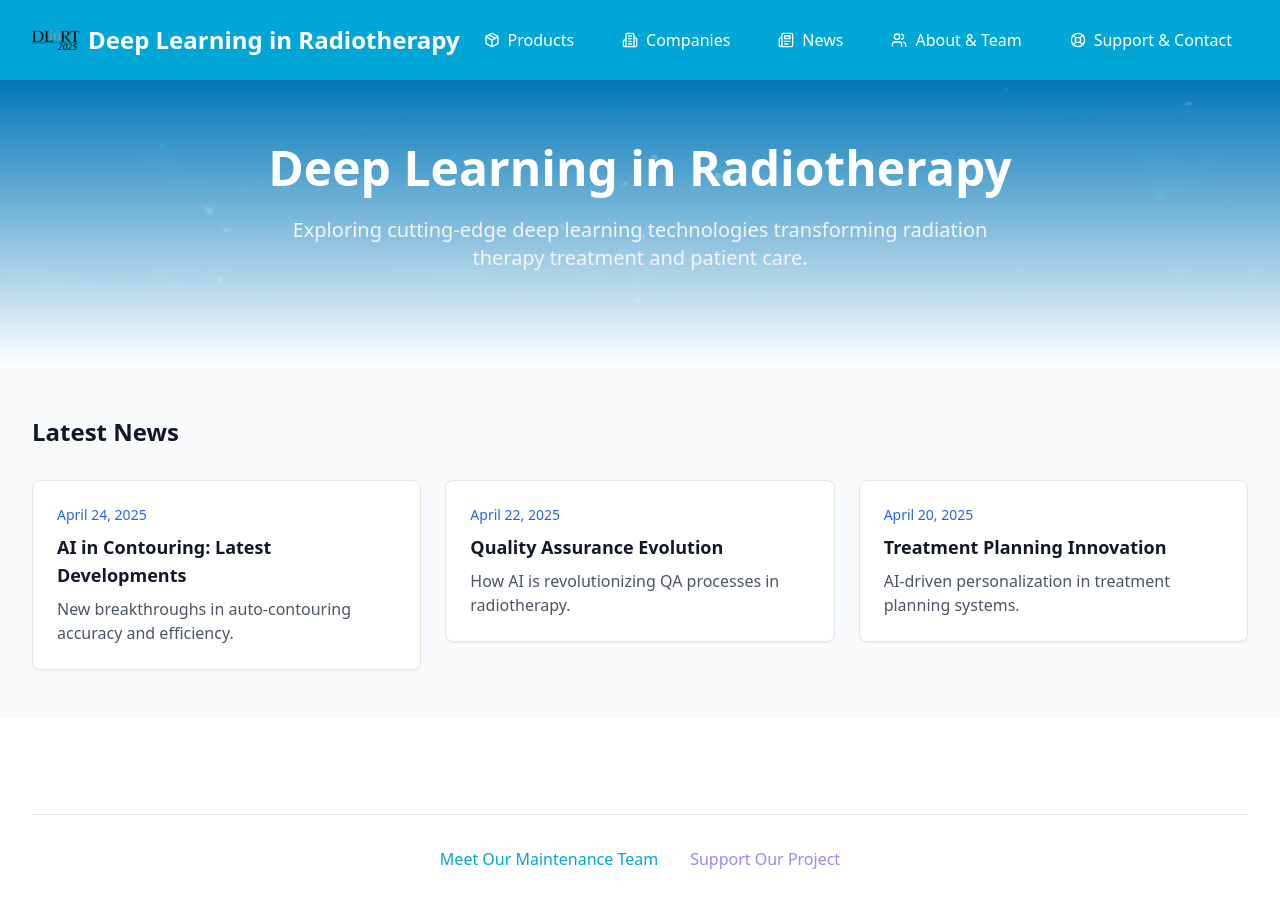
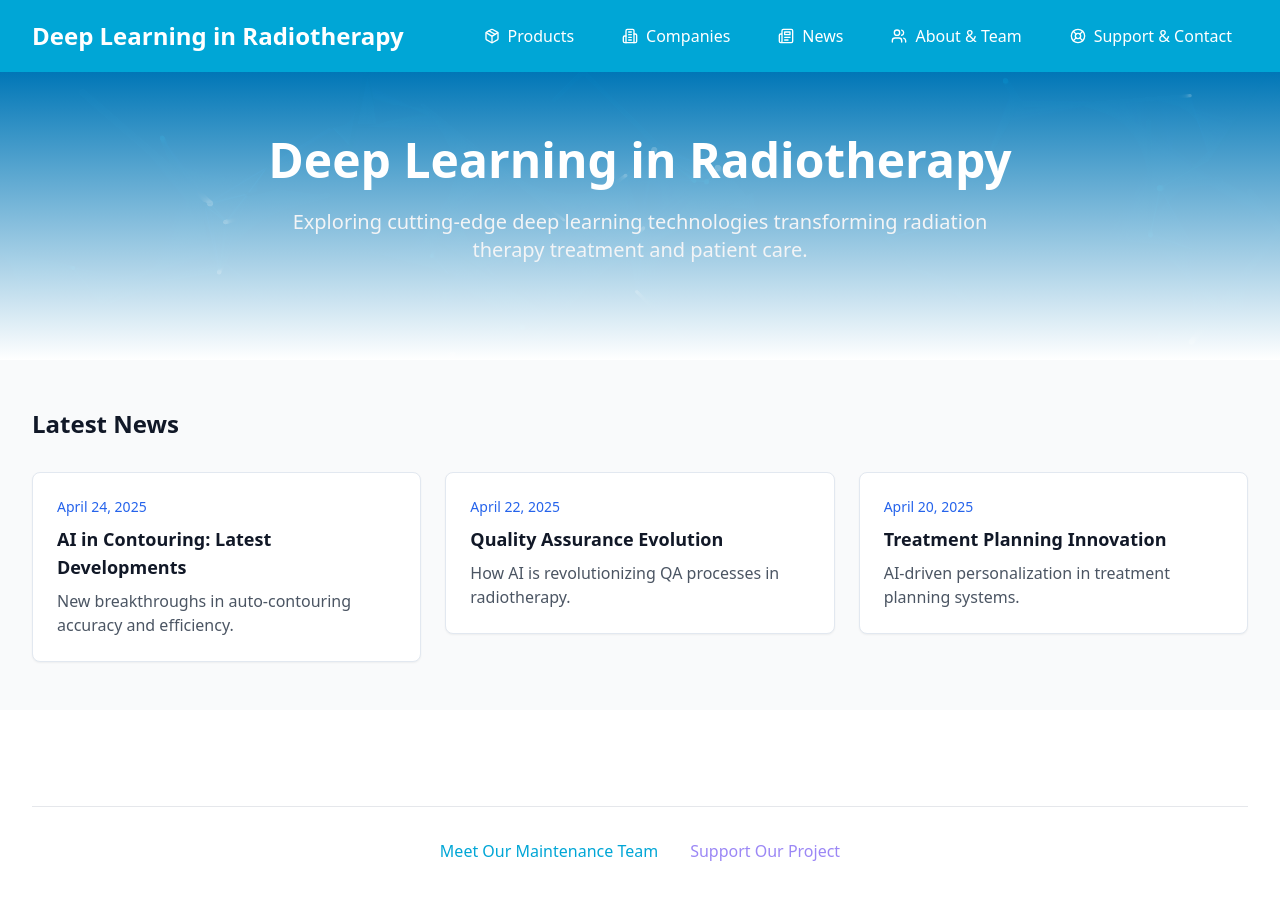
Before and after one commit to DLinRT-eu/website, a React (Vite) app: page / in a window 1280 px wide. Shown: the top 908 px of the page. Built offline with nearby package versions, Linux system fonts and the light colour scheme.

Commit message:
Remove logo from header
Removes the logo image from the header component.

```diff
--- a/src/components/Header.tsx
+++ b/src/components/Header.tsx
@@ -7,11 +7,6 @@ const Header = () => {
     <header className="bg-[#00A6D6] text-white py-4 px-4 md:px-8 sticky top-0 z-50">
       <div className="max-w-7xl mx-auto flex items-center justify-between">
         <div className="flex items-center space-x-2">
-          <img
-            src="/lovable-uploads/93a71ef6-4725-4b3a-95fa-95c6cd267e53.png"
-            alt="DLnRT Logo"
-            className="w-12 h-12 object-contain"  // Increased size and added object-contain
-          />
           <Link
             to="/"
             className="text-xl md:text-2xl font-bold hover:text-white/90 transition-colors"
```
